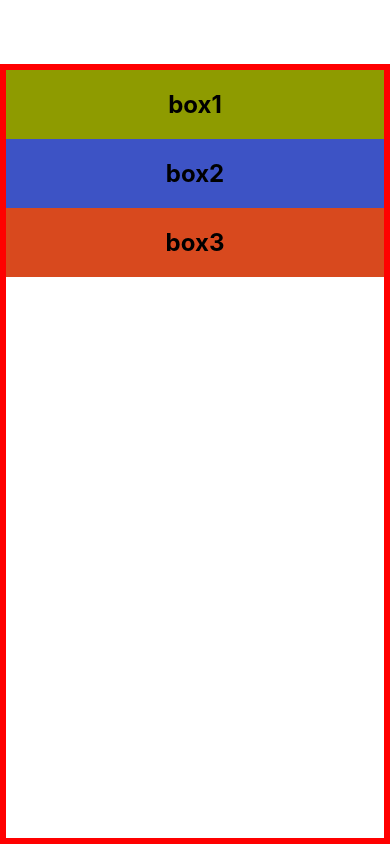
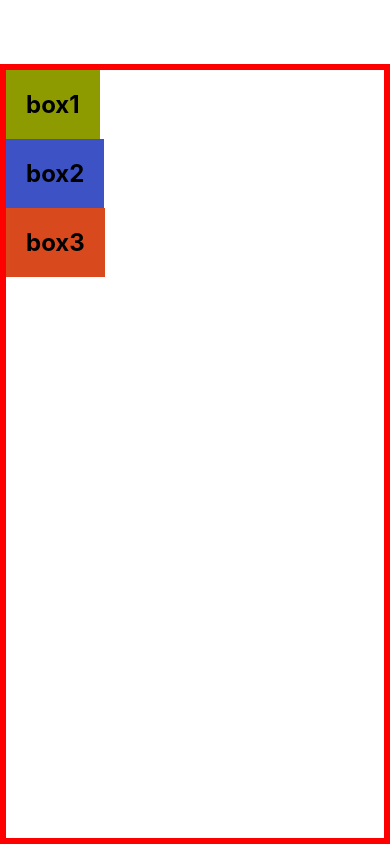
Before and after one commit to jananikangesan/React-Native-Tutorial-for-Beginners, a React Native app: screen / in a window 390 px wide. Built offline with nearby package versions, Linux system fonts and the light colour scheme.

Commit message:
alignItems

```diff
--- a/App.js
+++ b/App.js
@@ -95,7 +95,8 @@
   container:{
     flex:1,
     //flexDirection:"row-reverse",
-    justifyContent:"flex-start",
+    //justifyContent:"flex-start",
+    alignItems:"flex-start",
     marginTop:64,
     borderWidth:6,
     borderColor:"red",
```
